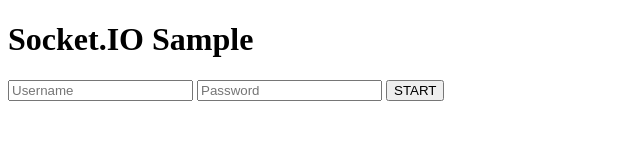
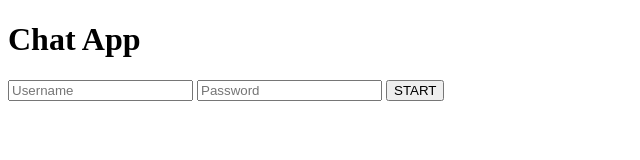
Before and after one commit to Lakshya-a7/Real_Time_Chat, a website: page public/index.html in a window 1280 px wide. Shown: the whole page, without its empty margins (0-640 px from the left). Drawn offline with nearby package versions, Linux system fonts and the light colour scheme; no server answers.

Commit message:
html updated

```diff
--- a/public/index.html
+++ b/public/index.html
@@ -10,7 +10,7 @@
   <script defer src="script.js"></script>
 </head>
 <body>
-  <h1>Socket.IO Sample</h1>
+  <h1>Chat App</h1>
 
   <div id="loginBox">
     <input id="inpUsername" placeholder="Username">
```
